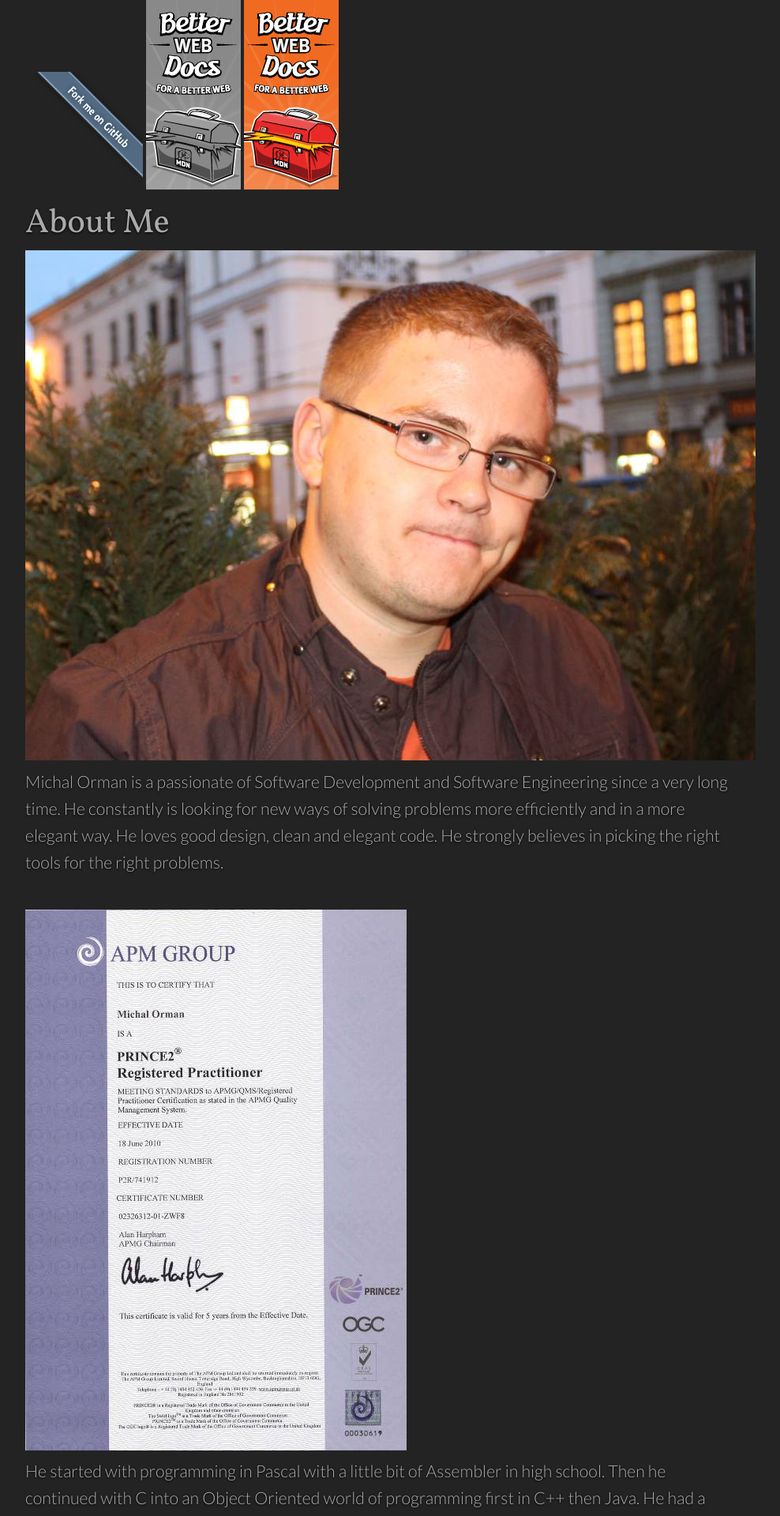
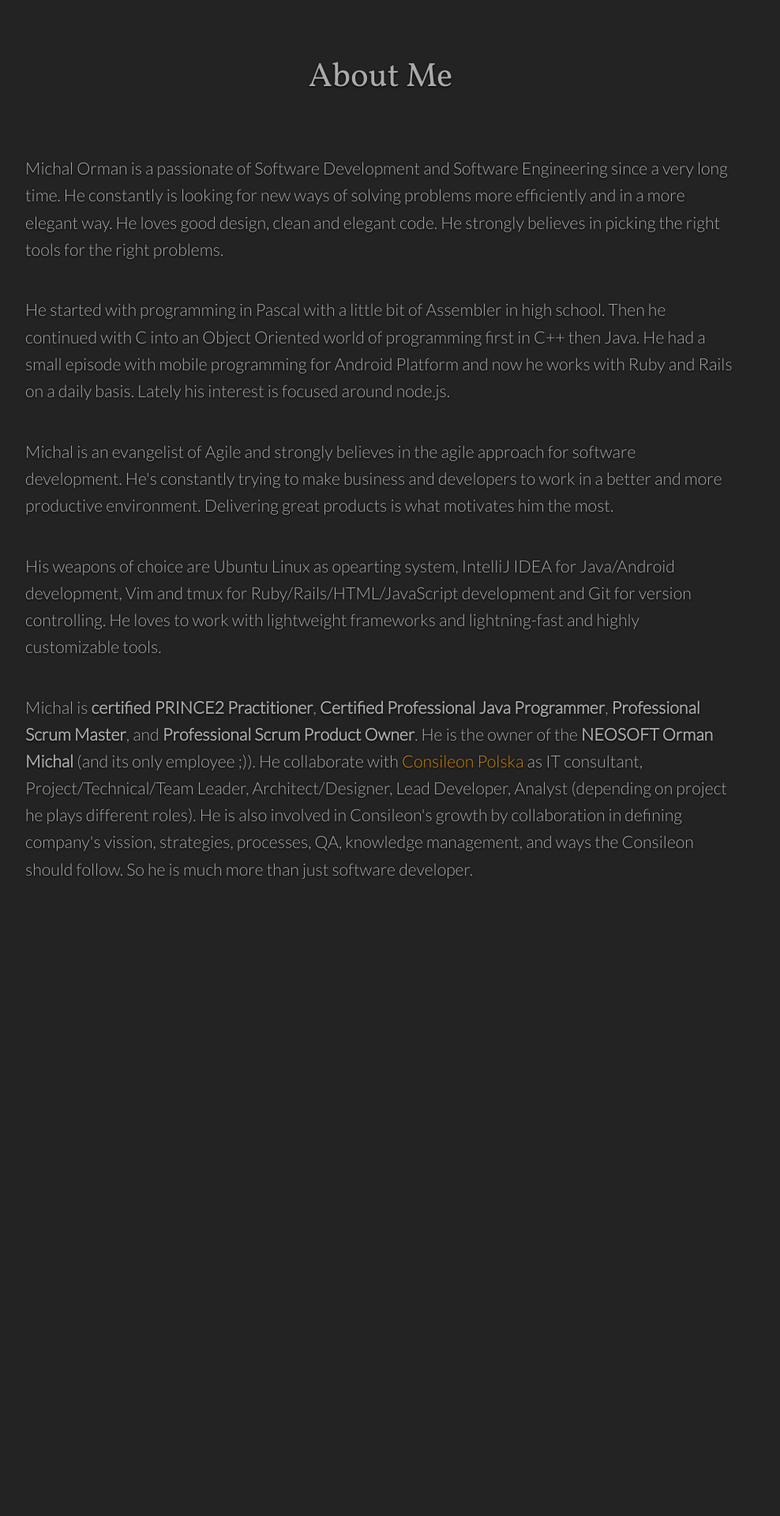
Before and after one commit to michalorman/michalorman.github.com, a Jekyll site: the page built from about/index.html, in a window 1280 px wide. Shown: the top 1920 px of the page at 79% size, without its empty margins (158-1146 px from the left). Built offline with Jekyll 4.4.1, drawn with Linux system fonts in a browser that asks for light colours; Markdown is read by kramdown in place of the engine named in the settings; after the commit the page ends 1160 px from its top, so only the background shows below that.

Commit message:
Update pages.

```diff
--- a/_layouts/page.html
+++ b/_layouts/page.html
@@ -1,18 +1,9 @@
 ---
 layout: default
 ---
-<a id="gh-ribbon" href="http://github.com/michalorman" title="Fork me on GitHub">
-  <img src="/assets/images/gh-ribbon.png" alt="Fork me on GitHub">
-</a>
-<a id="promoteweb" href="https://developer.mozilla.org/docs/?WT.mc_id=mdn8" title="Better Web docs for a better Web on MDN">
-  <img src="/assets/images/promoteweb_inactive.png"
-  class="link-inactive"
-  alt="Better Web docs for a better Web on MDN" />
-  <img src="/assets/images/promoteweb_active.png"
-  class="link-active"
-  alt="Better Web docs for a better Web on MDN" />
-</a>
-<h1>{{ page.title }}</h1>
+<header>
+  <h1>{{ page.title }}</h1>
+</header>
 <section id="{{ page.id }}" class="page-content">
   {{ page.content }}
 </section>
--- a/about/index.html
+++ b/about/index.html
@@ -3,8 +3,6 @@
 title: About Me
 id: about
 ---
-<img id="photo" src="/assets/images/le_photo.jpg" alt="My Photo" />
-
 <p>
   Michal Orman is a passionate of Software Development and
   Software Engineering since a very long time. He constantly is looking
@@ -12,8 +10,6 @@
   good design, clean and elegant code. He strongly believes in picking the right tools
   for the right problems.
 </p>
-
-<img id="prince2-cert" src="/assets/images/prince2-cert.jpg" alt="PRINCE2 Professional Certificate">
 
 <p>
   He started with programming in Pascal with a little bit of Assembler in high school.
@@ -23,8 +19,6 @@
   node.js.
 </p>
 
-<img id="ocpjp-cert" src="/assets/images/ocpjp-cert.jpg" alt="Oracle Certified Professional Java Programmer">
-
 <p>
   Michal is an evangelist of Agile and strongly believes in the agile approach for
   software development. He's constantly trying to make business and developers to work
@@ -32,15 +26,11 @@
   motivates him the most.
 </p>
 
-<img id="psm-i-cert" src="/assets/images/psm-i-cert.png" alt="Professional Scrum Master I Certificate" />
-
 <p>
   His weapons of choice are Ubuntu Linux as opearting system, IntelliJ IDEA for Java/Android development,
   Vim and tmux for Ruby/Rails/HTML/JavaScript development and Git for version controlling.
   He loves to work with lightweight frameworks and lightning-fast and highly customizable tools.
 </p>
-
-<img id="pspo-i-cert" src="/assets/images/pspo-i-cert.png" alt="Professional Scrum Product Owner I Certificate" />
 
 <p>
   Michal is <strong>certified PRINCE2 Practitioner</strong>,
@@ -56,51 +46,3 @@
   management, and ways the Consileon should follow. So he is much more
   than just software developer.
 </p>
-
-<ul id="badges">
-  <li id="rails-for-zombies-2">
-    <a href="http://www.codeschool.com/users/15605/badges/252" title="Completed Git Real 2">
-      <img src="https://d1ffx7ull4987f.cloudfront.net/images/achievements/large_badge/252/completed-git-real-2-68156caf5a53879b3d214f3b921e359f.png" alt="Completed Rails for Zombies 2" />
-    </a>
-  </li>
-  <li id="rails-for-zombies-2">
-    <a href="http://www.codeschool.com/users/15605/badges/25" title="Completed Rails for Zombies 2">
-      <img src="https://d1ffx7ull4987f.cloudfront.net/images/achievements/large_badge/25/completed-rails-for-zombies-2-c18829cd7d91e6f5342e31323907e3c4.png" alt="Completed Rails for Zombies 2" />
-    </a>
-  </li>
-  <li id="rails-best-practices">
-    <a href="http://www.codeschool.com/users/15605/badges/2" title="Completed Rails Best Practices">
-      <img src="https://d1ffx7ull4987f.cloudfront.net/images/achievements/large_badge/2/completed-rails-best-practices-b9e75f3638fce8cca1eec6b6c221d2f5.png" alt="Completed Rails Best Practices" />
-    </a>
-  </li>
-  <li id="ruby-bits">
-    <a href="http://www.codeschool.com/users/15605/badges/139" title="Completed Ruby Bits">
-      <img src="https://d1ffx7ull4987f.cloudfront.net/images/achievements/large_badge/139/completed-ruby-bits-925de89ab10eeeb27330ae7683c0aec0.png" alt="Completed Ruby Bits" />
-    </a>
-  </li>
-  <li id="anatomy-of-backbone-js">
-    <a href="http://www.codeschool.com/users/15605/badges/94" title="Completed Anatomy of Backbone.js">
-      <img src="https://d1ffx7ull4987f.cloudfront.net/images/achievements/large_badge/94/completed-anatomy-of-backbone-js-9856061c43aad32b00081bcc3bad4c19.png" alt="Completed Anatomy of Backbone.js" />
-    </a>
-  </li>
-  <li id="testing-with-rspec">
-    <a href="http://www.codeschool.com/users/15605/badges/115" title="Completed Testing with RSpec">
-      <img src="https://d1ffx7ull4987f.cloudfront.net/images/achievements/large_badge/115/completed-testing-with-rspec-28aac9e9dc98d373f4bce659214c5b3a.png" alt="Completed Testing with RSpect" />
-    </a>
-  </li>
-  <li id="git-real">
-    <a href="http://www.codeschool.com/users/15605/badges/125" title="Completed Git Real">
-      <img src="https://d1ffx7ull4987f.cloudfront.net/images/achievements/large_badge/125/completed-git-real-0dff71f415f4d97b6bff12c93c42d3e3.png" alt="Completed Git Real" />
-    </a>
-  </li>
-  <li id="try-git">
-    <a href="http://www.codeschool.com/users/15605/badges/121" title="Completed Try Git">
-      <img src="https://d1ffx7ull4987f.cloudfront.net/images/achievements/large_badge/121/completed-try-git-1d5111823aae2bb9d14fbcb663998353.png"  alt="Completed Try Git" />
-    </a>
-  </li>
-  <li id="try-ruby">
-    <a href="http://www.codeschool.com/users/15605/badges/24" title="Completed Try Ruby">
-      <img src="https://d1ffx7ull4987f.cloudfront.net/images/achievements/large_badge/24/completed-try-ruby-52a63049e195208e72e9343cc6361ea4.png" alt="Completed Try Ruby" />
-    </a>
-  </li>
-</ul>
--- a/assets/css/style.css
+++ b/assets/css/style.css
@@ -119,7 +119,8 @@
 
 pre, pre:before, pre:after,
 #tags, #tags:before, #tags:after,
-#tagged-posts, #tagged-posts:before, #tagged-posts:after {
+#tagged-posts, #tagged-posts:before, #tagged-posts:after,
+#contact-data, #contact-data:before, #contact-data:after {
   border-top: 1px solid #1a1a1a;
   border-bottom: 1px solid #1a1a1a;
   background: #1e1e1e;
@@ -136,7 +137,7 @@
   border-radius: 5px;
 }
 
-pre, #tags, #tagged-posts {
+pre, #tags, #tagged-posts, #contact-data {
   padding: 1.5em 0;
   margin-bottom: 2em;
   position: relative;
@@ -145,7 +146,8 @@
 
 pre:before, pre:after,
 #tags:before, #tags:after,
-#tagged-posts:before, #tagged-posts:after {
+#tagged-posts:before, #tagged-posts:after,
+#contact-data:before, #contact-data:after {
   position: absolute;
   content: "";
   width: 1000px;
@@ -154,11 +156,13 @@
   z-index: -1;
 }
 
-pre:before, #tags:before, #tagged-posts:before {
+pre:before, #tags:before, #tagged-posts:before,
+#contact-data:before {
   right: 100%;
 }
 
-pre:after, #tags:after, #tagged-posts:after {
+pre:after, #tags:after, #tagged-posts:after,
+#contact-data:after {
   left: 100%;
 }
 
@@ -250,7 +254,8 @@
   font-style: italic;
 }
 
-#tags li, #tagged-posts li {
+#tags li, #tagged-posts li,
+#contact-data li {
   list-style: none;
   padding: 1em 0;
   margin: 0;
@@ -272,3 +277,7 @@
 #tags li:last-child:after {
   content: '';
 }
+
+#contact-data li {
+  padding: 0.5em 0;
+}
--- a/contact/index.html
+++ b/contact/index.html
@@ -3,7 +3,7 @@
 title: Contact
 id: contact
 ---
-<ul>
+ <ul id="contact-data">
   <li><strong>NEOSOFT Orman Michal</strong></li>
   <li>PL858-176-56-70</li>
   <li class="separate">Narciarska 53a/3</li>
```
